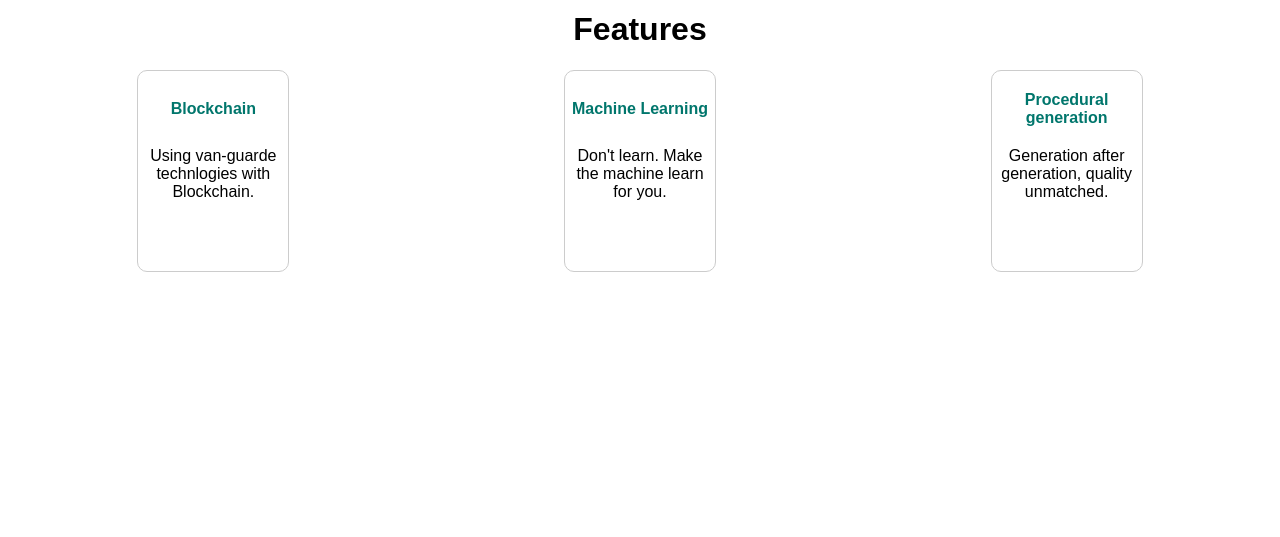
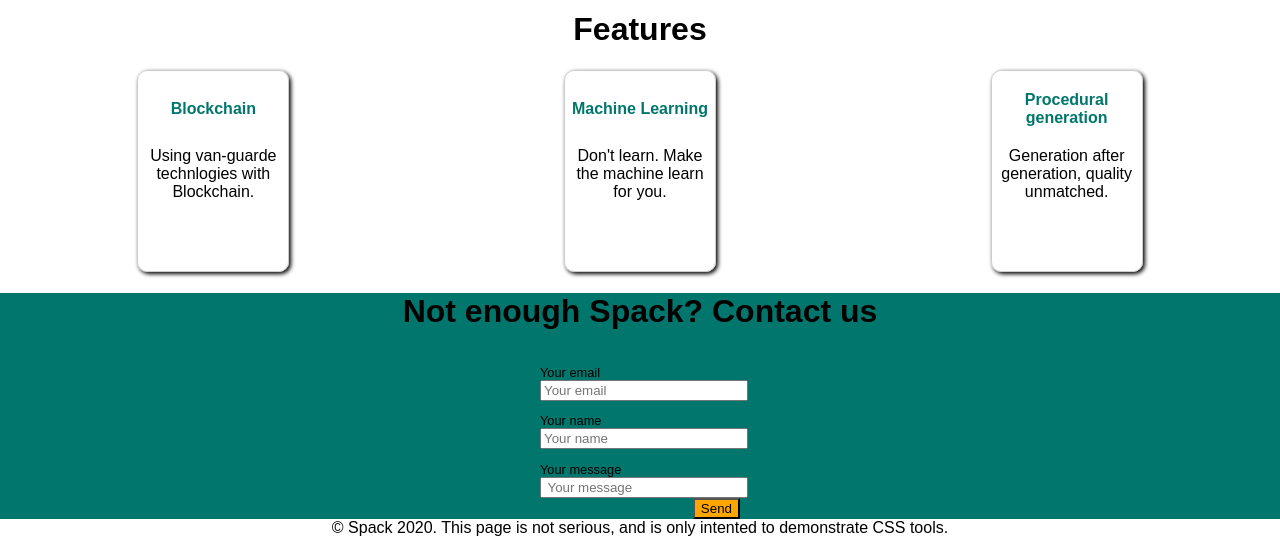
Before and after one commit to wuimmholften/Landing-Page, a plain HTML site: page index.html in a window 1280 px wide. Shown: the part 370-907 px from the top of the page. Before the commit the page ends 800 px from the top, so only its background shows below. Drawn offline with Linux system fonts and the light colour scheme.

Commit message:
Seccion de contacto añadida

```diff
--- a/index.css
+++ b/index.css
@@ -120,7 +120,7 @@ body{
     text-align: center;
     border: 1px solid #ccc;
     border-radius: 10px;
-    box-shadow: 2px 2px 4px #;
+    box-shadow: 2px 2px 4px;
 }
 
 .feature-title{
@@ -134,6 +134,45 @@ body{
     margin: auto;
 }
 
-.feature-description{
+.content footer{
+    text-align: center;
+    font-family: sans-serif;
+}
+
+.content .contact-section{
+   text-align: center;
+   font-family: sans-serif;
+}
+
+.content .contact-section p {
+    margin-bottom: 0px;
+    text-align: left;
+    font-size: .8em;
 
 }
+
+.contact-section{
+    background-color:#00766c;
+}
+
+.contact-container{
+    width: 200px;
+    margin: auto;
+
+}
+.contact-box{
+    display: flex;
+}
+
+input{
+    width: 100%;
+
+}
+
+.send-button{
+    text-align: right;
+
+}
+button{
+    background-color: orange;
+}
--- a/index.html
+++ b/index.html
@@ -75,8 +75,36 @@
             </div>
         </div>
         <!-- Contact -->
+        <div class="contact-section">
+            <h1>Not enough Spack? Contact us</h1>
+            <div class="contact-box">
+                <div class="contact-container">
+                    <div class="contact">
+                        <p>Your email</p>
+                        <input type="text" name="email" id="Your-email" placeholder="Your email">
+
+                    </div>
+                    <div class="contact">
+                        <p>Your name</p>
+                        <input type="text" name="name" id="Your-name" placeholder="Your name">
+
+                    </div>
+                    <div class="contact">
+                        <p>Your message</p>
+                        <input type="text" name="message" id="Your-message" placeholder=" Your message">
+
+                    </div>
+                    <div class="send-button">
+                        <button>Send</button>
+
+                    </div>
+                </div>
+            </div>
+
+        </div>
 
         <!--Footer-->
+        <footer>© Spack 2020. This page is not serious, and is only intented to demonstrate CSS tools.</footer>
     </div>
 </body>
 
```
